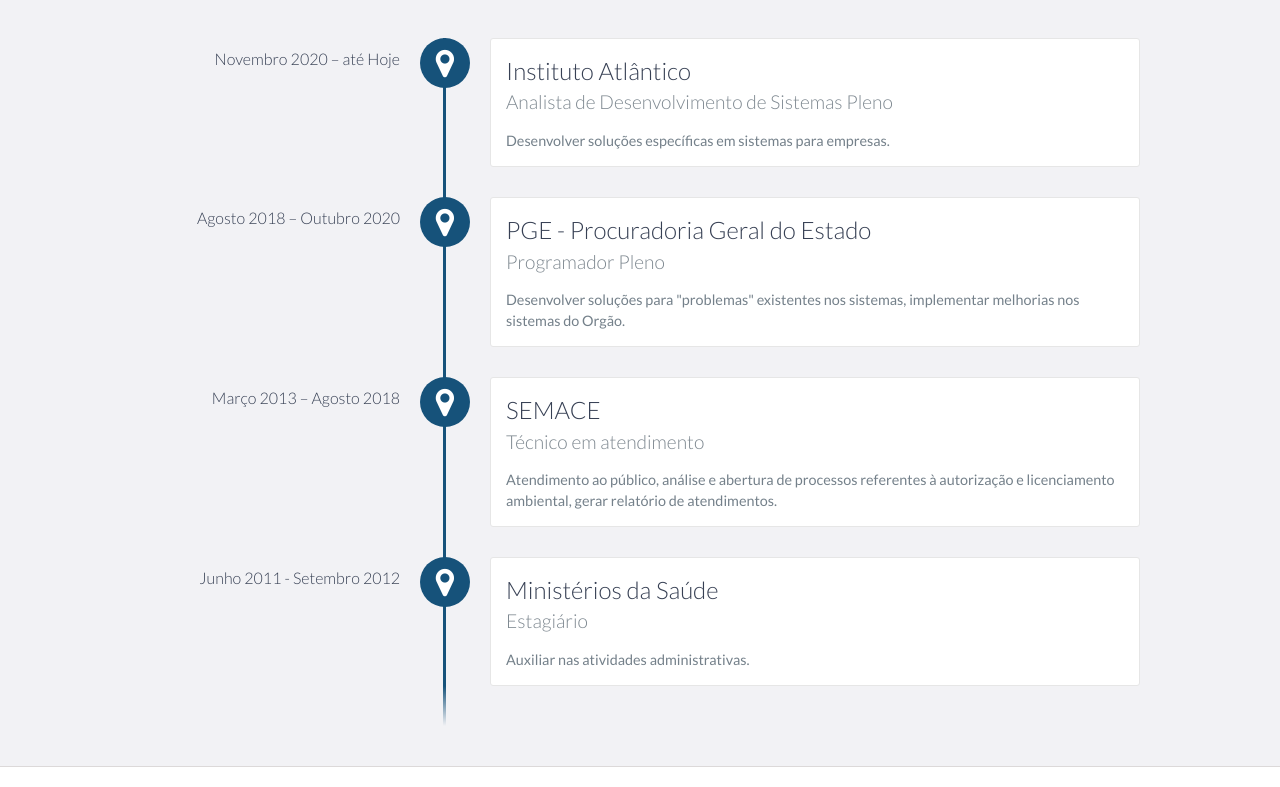
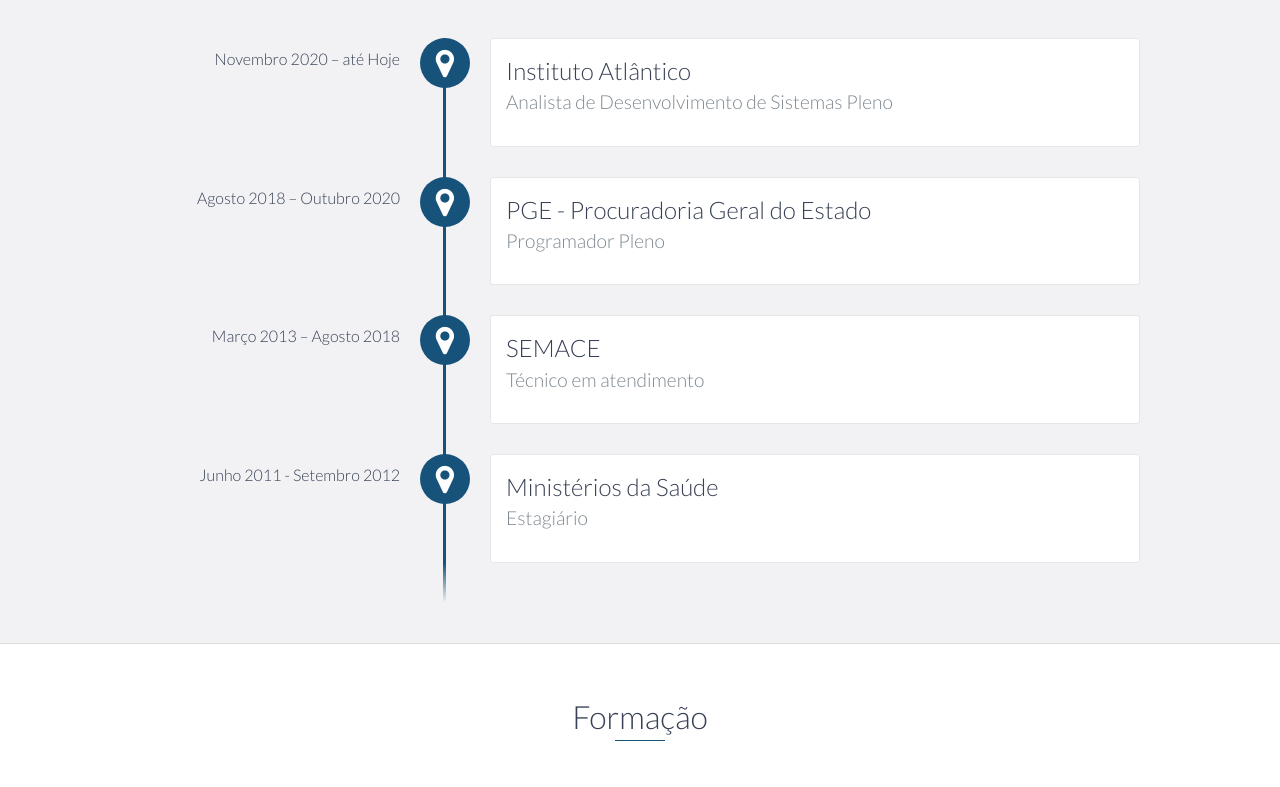
Before and after one commit to ruidealencar/ruidealencar.github.io, a website: page index.html in a window 1280 px wide. Shown: the part 1160-1947 px from the top of the page. Drawn offline with nearby package versions, Linux system fonts and the light colour scheme.

Commit message:
remove info and add skill

```diff
--- a/index.html
+++ b/index.html
@@ -92,31 +92,19 @@
             <div data-date="Novembro 2020 – até Hoje">
                 <h3>Instituto Atlântico</h3>
                 <h4>Analista de Desenvolvimento de Sistemas Pleno</h4>
-                <p>
-                    Desenvolver soluções específicas em sistemas para empresas.
-                </p>
             </div>
             <div data-date="Agosto 2018 – Outubro 2020">
                 <h3>PGE - Procuradoria Geral do Estado</h3>
                 <h4>Programador Pleno</h4>
-                <p>
-                    Desenvolver soluções para "problemas" existentes nos sistemas, implementar melhorias nos sistemas do Orgão.
-                </p>
             </div>
             <div data-date="Março 2013 – Agosto 2018">
                 <h3>SEMACE</h3>
                 <h4>Técnico em atendimento</h4>
-                <p>
-                    Atendimento ao público, análise e abertura de processos referentes à autorização e licenciamento ambiental, gerar relatório de atendimentos.
-                </p>
             </div>
 
             <div data-date="Junho 2011 - Setembro 2012">
                 <h3>Ministérios da Saúde</h3>
                 <h4>Estagiário</h4>
-                <p>
-                    Auxiliar nas atividades administrativas.
-                </p>
             </div>
         </div>
     </div>
@@ -234,6 +222,7 @@
             <li>GIT</li>
             <li>Ruby on Rails</li>
             <li>JavaScript</li>
+            <li>ReactJS</li>
             <li>Jquery</li>
         </ul>
     </div>
```
